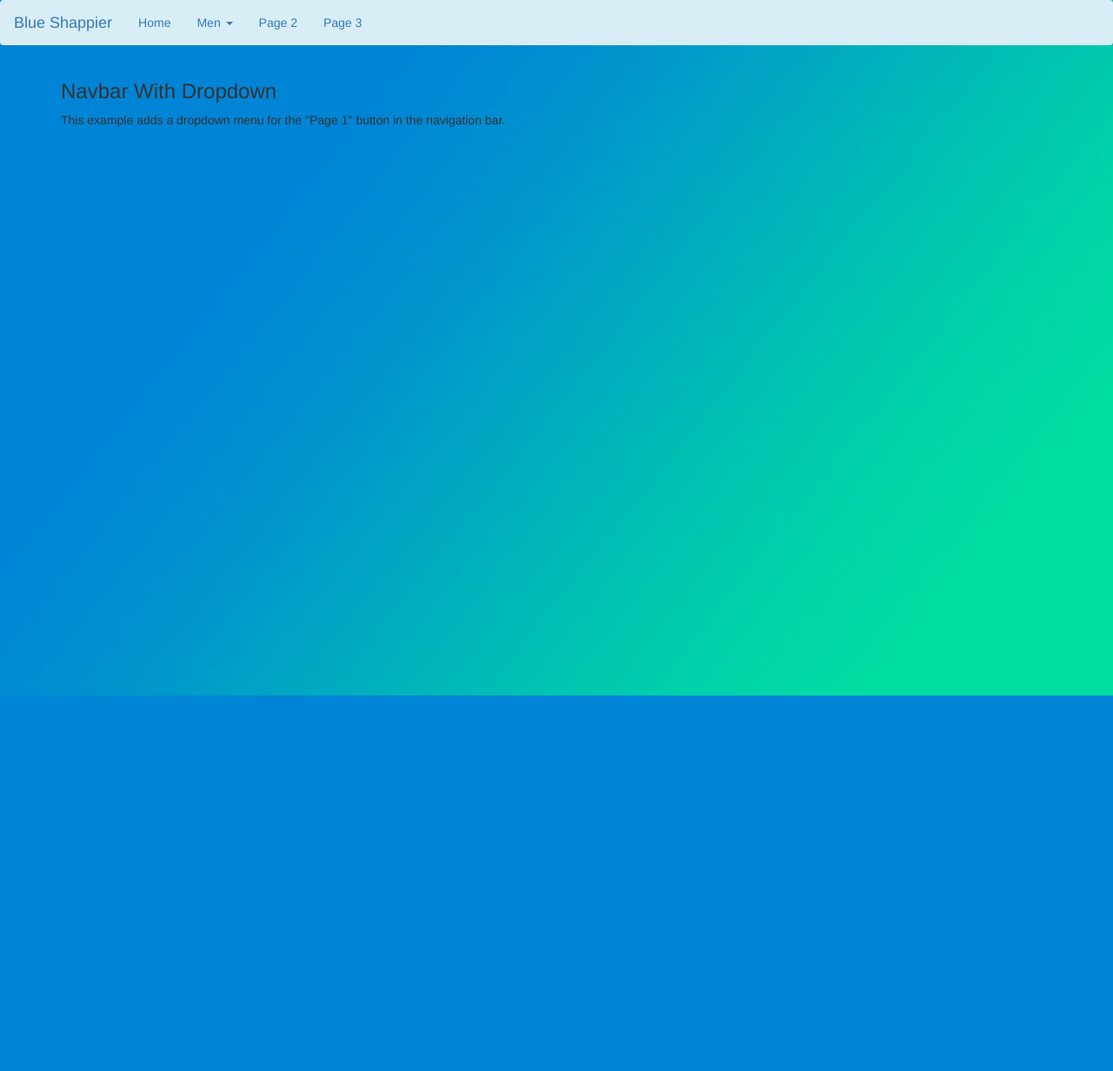
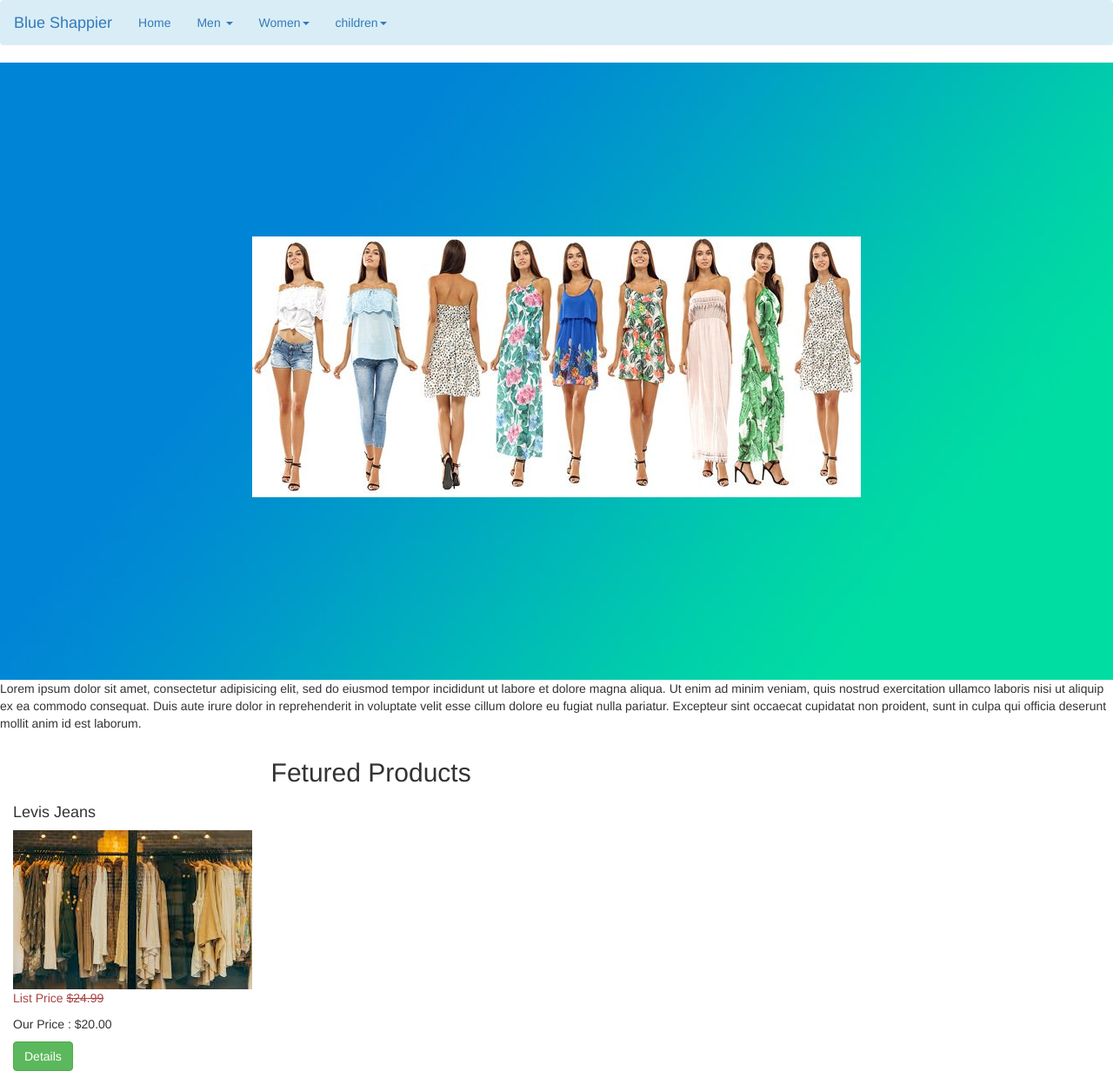
Before and after one commit to Nimantha97/E-commerce_system, a PHP site: page /Home.php in a window 1280 px wide. Shown: the whole page at 87% size. Before the commit the page ends 800 px from the top, so only its background shows below. Run offline with PHP 8.4, Linux system fonts and the light colour scheme.

Commit message:
add featured products

```diff
--- a/Home.php
+++ b/Home.php
@@ -11,7 +11,7 @@
   <script src="https://maxcdn.bootstrapcdn.com/bootstrap/3.4.1/js/bootstrap.min.js"></script>
 </head>
 <body>
-
+<!-- nav bar-->
 <nav class="navbar navbar-dark bg-info   ">
   <div class="container-fluid">
     <div class="navbar-header">
@@ -26,15 +26,47 @@
           <li><a href="#">Trousers</a></li>
         </ul>
       </li>
-      <li><a href="#">Page 2</a></li>
-      <li><a href="#">Page 3</a></li>
+      <li class="dropdown"><a class="dropdown-toggle" data-toggle="dropdown" href="#">Women<span class="caret"></span></a>
+        <ul class="dropdown-menu">
+          <li><a href="#">Frocks</a></li>
+          <li><a href="#">Jeans</a></li>
+          <li><a href="#">Trousers</a></li>
+        </ul>
+      </li>
+      <li class="dropdown"><a class="dropdown-toggle" data-toggle="dropdown" href="#">children<span class="caret"></span></a>
+        <ul class="dropdown-menu">
+          <li><a href="#">Shirts</a></li>
+          <li><a href="#">Pants</a></li>
+          <li><a href="#">T-shits</a></li>
+        </ul>
+      </li>
+
     </ul>
   </div>
 </nav>
 
-<div class="container">
-  <h3>Navbar With Dropdown</h3>
-  <p>This example adds a dropdown menu for the "Page 1" button in the navigation bar.</p>
+<!-- background img-->
+<div id="background-image">
+  <div id="image-1"></div>
+  <div id="image-2"></div>
+</div>
+
+<p >Lorem ipsum dolor sit amet, consectetur adipisicing elit, sed do eiusmod tempor incididunt ut labore et dolore magna aliqua. Ut enim ad minim veniam, quis nostrud exercitation ullamco laboris nisi ut aliquip ex ea commodo consequat. Duis aute irure dolor in reprehenderit in voluptate velit esse cillum dolore eu fugiat nulla pariatur. Excepteur sint occaecat cupidatat non proident, sunt in culpa qui officia deserunt mollit anim id est laborum.</p>
+
+
+<div class="col-md-8">
+  <div class="row">
+    <h2 class="text-center">Fetured Products</h2>
+    <div class="col-md-3">
+      <h4>Levis Jeans</h4>
+      <img src="images/img3.png" alt="" id="images">
+      <p class="list-price text-danger">List Price <s>$24.99</s></p>
+      <p class="Price"> Our Price : $20.00</p>
+      <button type="button" class="btn btn-success" data-toggle="model" data-target="#details-1">Details</button>
+    </div>
+
+  </div>
+
 </div>
 
 </body>
--- a/css/main.css
+++ b/css/main.css
@@ -1,9 +1,49 @@
 body{
 
+
+}
+#background-image{
+
+ position: relative;
+  padding: 0;
+  margin: 0;
+  overflow: hidden;
   background-image: url(../images/bg3.png);
+  background-position: top center;
+  background-size: 100% 700px;
+
+  background-attachment: fixed;
+  background-repeat: no-repeat;
+  background-size: cover;
+
+}
+/*#image-1{
+
+  position: absolute;
+  width: 1000px;
+  height: 612px;
+  background-image: url(../images/img3.png);
+  background-repeat: no-repeat;
+  background-position: left bottom;
+  background-size: auto 200px;
+  margin: auto;
+  margin-bottom: 10px;
+  top: -100px;
+  left: -25px;
+*/
+#text1{
+  text-align: center;
+  text-decoration: line-through;
+
+}
+#image-2{
+
+  width: 100%;
+  height: 700px;
+  background-image: url(../images/img4.png);
+  background-repeat: no-repeat;
   background-position: center;
-  background-size: cover;
-  font-family: sans-serif;
-  margin-top: 40px;
-  background-attachment: fixed;
+  margin: auto;
+  margin-bottom: 10px;
+  top: -100px;
 }
```
Also changed, not shown: images/img1.png (added), images/img3.png (added), images/img4.png (added), 1 other file.
